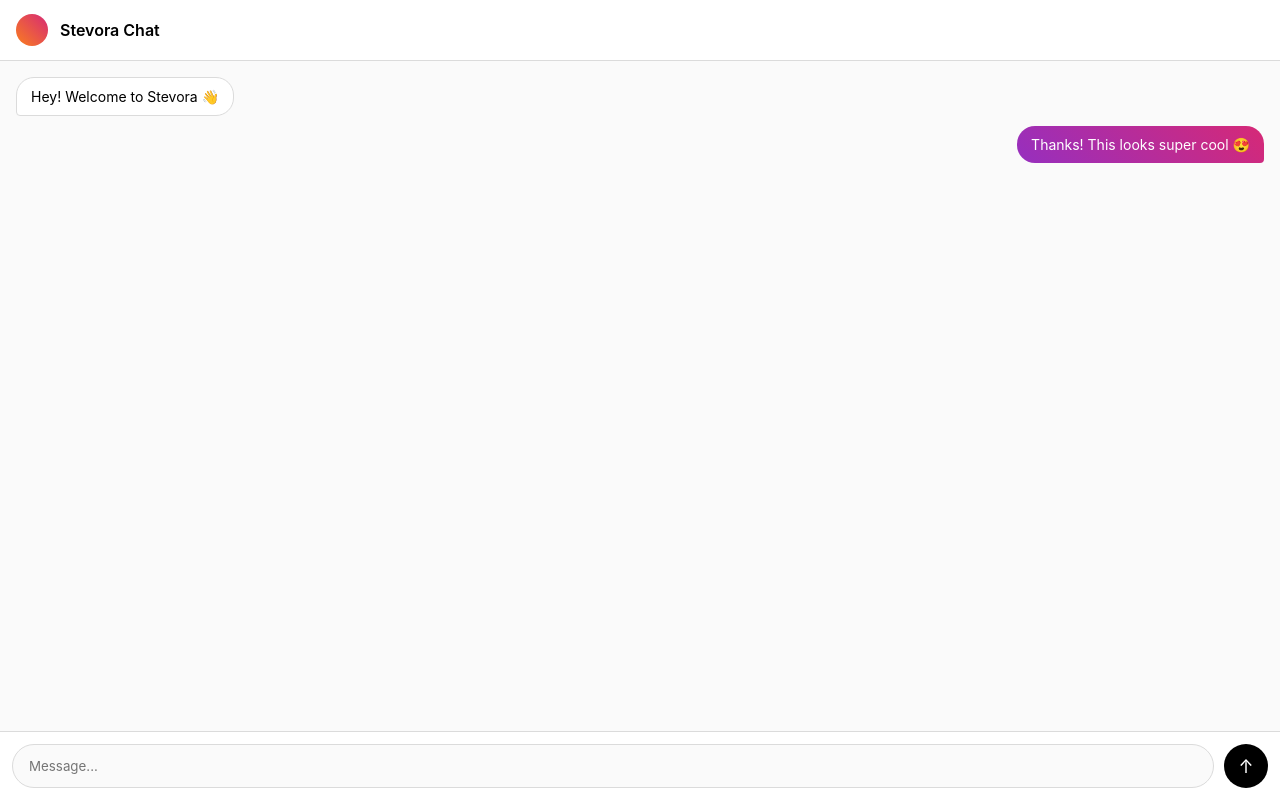
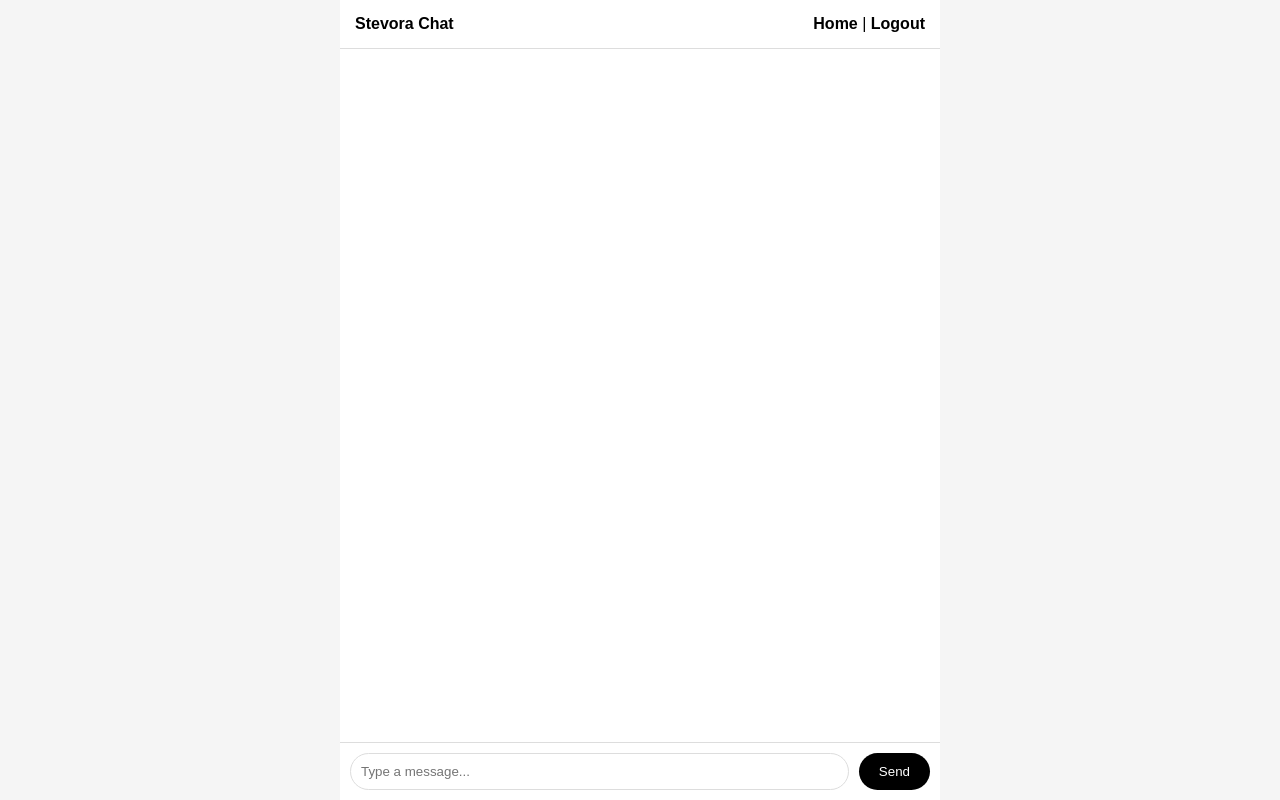
Before and after one commit to officialsteve19/stevora, a Flask app: page /chat in a window 1280 px wide. Run offline with Flask 3, Linux system fonts and the light colour scheme; the visitor is signed in with stand-in values (Sample User, id 1); data that the repository does not hold is empty; some libraries are stand-ins or nearby versions.

Commit message:
fix all templates

```diff
--- a/static/style.css
+++ b/static/style.css
@@ -1,30 +1,9 @@
-* {margin:0;padding:0;box-sizing:border-box;font-family:'Inter','Segoe UI',sans-serif}
-body{background:#060606;color:#fff;min-height:100vh}
-.container{width:100%;max-width:420px;margin:0 auto;padding:20px;display:flex;flex-direction:column;justify-content:center;min-height:100vh}
-.logo{text-align:center;margin-bottom:25px}
-.logo h1{font-size:36px;letter-spacing:3px;font-weight:900}
-.logo h1 span{color:#25D366}
-.logo p{color:#666;font-size:13px;margin-top:6px;letter-spacing:1px}
-.card{background:#121212;padding:28px;border-radius:24px;border:1px solid #1e1e1e;box-shadow:0 20px 60px rgba(0,0,0,0.5)}
-input{width:100%;padding:15px;margin:9px 0;background:#0e0e0e;border:1px solid #222;border-radius:12px;color:#fff;outline:none;transition:0.2s}
-input:focus{border-color:#25D366;background:#111}
-button{width:100%;padding:15px;margin-top:18px;background:#fff;color:#000;border:none;border-radius:12px;font-weight:800;font-size:15px;cursor:pointer;transition:0.2s}
-button:hover{background:#25D366;transform:translateY(-1px)}
-.links{text-align:center;margin-top:16px}
-a{color:#25D366;text-decoration:none;font-size:14px}
-.home-wrap{width:100%;max-width:480px;margin:0 auto;background:#0a0a0a;min-height:100vh;border-left:1px solid #1a1a1a;border-right:1px solid #1a1a1a}
-.header{padding:18px 20px;background:#121212;display:flex;justify-content:space-between;align-items:center;position:sticky;top:0;z-index:10;border-bottom:1px solid #1e1e1e}
-.user-item{padding:14px 18px;border-bottom:1px solid #141414;display:flex;justify-content:space-between;align-items:center;cursor:pointer;transition:0.15s}
-.user-item:hover{background:#141414}
-.user-left{display:flex;gap:13px;align-items:center}
-.avatar{width:48px;height:48px;background:linear-gradient(135deg,#25D366,#128C7E);border-radius:50%;display:flex;justify-content:center;align-items:center;font-weight:900;color:#000;font-size:18px}
-.last-msg{color:#666;font-size:13px;margin-top:2px;white-space:nowrap;overflow:hidden;text-overflow:ellipsis;max-width:180px}
-.chat-box{height:calc(100vh - 130px);overflow-y:auto;padding:18px;display:flex;flex-direction:column;gap:8px;background:#060606;background-image: radial-gradient(#1a1a1a 1px, transparent 1px);background-size:20px 20px}
-.msg{max-width:75%;padding:10px 14px 18px 14px;border-radius:18px;font-size:14.5px;position:relative;line-height:1.3}
-.msg.time{position:absolute;bottom:4px;right:10px;font-size:10px;color:rgba(0,0,0,0.6)}
-.other.time{color:#666}
-.me{align-self:flex-end;background:#25D366;color:#000;border-bottom-right-radius:4px}
-.other{align-self:flex-start;background:#1e1e1e;color:#fff;border-bottom-left-radius:4px}
-.chat-input{display:flex;padding:12px;background:#121212;gap:10px;border-top:1px solid #1e1e1e;position:sticky;bottom:0}
-.chat-input input{flex:1;margin:0;border-radius:25px;padding-left:18px}
-.chat-input button{width:50px;height:50px;border-radius:50%;margin:0;padding:0;display:flex;justify-content:center;align-items:center}
+*{margin:0;padding:0;box-sizing:border-box;font-family:Arial}
+body{background:#f5f5f5}
+.container{display:flex;justify-content:center;align-items:center;min-height:100vh;padding:20px}
+.form-box{background:white;padding:40px;border-radius:12px;width:100%;max-width:400px;box-shadow:0 2px 10px rgba(0,0,0,0.1)}
+.form-box h1{margin-bottom:10px}
+.form-box p{color:#666;margin-bottom:20px}
+.form-box input{width:100%;padding:12px;margin:8px 0;border:1px solid #ddd;border-radius:8px}
+.form-box button{width:100%;padding:12px;background:#000;color:white;border:none;border-radius:8px;margin-top:10px;cursor:pointer}
+a{color:#000;font-weight:bold;text-decoration:none}
--- a/templates/chat.html
+++ b/templates/chat.html
@@ -1,46 +1,24 @@
 <!DOCTYPE html>
-<html>
-<head>
-<meta name="viewport" content="width=device-width, initial-scale=1.0">
-<style>
-*{margin:0;box-sizing:border-box;font-family:Inter,sans-serif}
-body{background:#fff;display:flex;flex-direction:column;height:100vh}
-.top{padding:14px 16px;border-bottom:1px solid #dbdbdb;display:flex;align-items:center;gap:12px}
-.avatar{width:32px;height:32px;border-radius:50%;background:linear-gradient(45deg,#fa7e1e,#d62976)}
-.name{font-weight:600}
-.messages{flex:1;padding:16px;overflow-y:auto;background:#fafafa;display:flex;flex-direction:column;gap:10px}
-.bubble{max-width:70%;padding:10px 14px;border-radius:18px;font-size:14px}
-.me{align-self:flex-end;background:linear-gradient(45deg,#962fbf,#d62976);color:white;border-bottom-right-radius:4px}
-.them{align-self:flex-start;background:white;border:1px solid #dbdbdb;border-bottom-left-radius:4px}
-.input-area{padding:12px;border-top:1px solid #dbdbdb;display:flex;gap:10px}
-.input-area input{flex:1;padding:12px 16px;border:1px solid #dbdbdb;border-radius:24px;outline:none;background:#fafafa}
-.input-area button{width:44px;height:44px;border-radius:50%;border:none;background:#000;color:white;font-size:18px;cursor:pointer}
-.nav{position:fixed;bottom:60px;left:0;right:0;display:none}
-@media(max-width:600px){.nav{display:flex;justify-content:space-around;padding:10px;background:white;border-top:1px solid #dbdbdb;position:fixed;bottom:0;left:0;right:0}}
-</style>
-</head>
+<html><head><link rel="stylesheet" href="{{ url_for('static', filename='style.css') }}"><meta name="viewport" content="width=device-width, initial-scale=1.0">
+<title>Chat</title><script src="https://cdn.socket.io/4.0.0/socket.io.min.js"></script></head>
 <body>
-<div class="top"><div class="avatar"></div><div class="name">Stevora Chat</div></div>
-<div class="messages" id="msgs">
-<div class="bubble them">Hey! Welcome to Stevora 👋</div>
-<div class="bubble me">Thanks! This looks super cool 😍</div>
+<div style="max-width:600px;margin:auto;background:white;height:100vh;display:flex;flex-direction:column">
+<div style="padding:15px;border-bottom:1px solid #ddd;display:flex;justify-content:space-between"><b>Stevora Chat</b><div><a href="/home">Home</a> | <a href="/logout">Logout</a></div></div>
+<div id="messages" style="flex:1;overflow-y:auto;padding:15px">
+{% for m in messages %}<p><b>{{ m['username'] }}:</b> {{ m['message'] }}</p>{% endfor %}
 </div>
-<div class="input-area">
-<input id="msgInput" placeholder="Message...">
-<button onclick="send()">↑</button>
+<div style="padding:10px;display:flex;gap:10px;border-top:1px solid #ddd"><input id="msg" style="flex:1;padding:10px;border:1px solid #ddd;border-radius:20px" placeholder="Type a message..."><button onclick="send()" style="padding:10px 20px;border-radius:20px;border:none;background:black;color:white">Send</button></div>
 </div>
-<script src="https://cdn.socket.io/4.5.4/socket.io.min.js"></script>
 <script>
-const socket = io();
+var socket = io();
+var username = "{{ username }}";
+socket.on('message', data=>{
+  document.getElementById('messages').innerHTML += `<p><b>${data.username}:</b> ${data.message}</p>`;
+});
 function send(){
-let i=document.getElementById('msgInput'); if(!i.value)return;
-let div=document.createElement('div'); div.className='bubble me'; div.textContent=i.value;
-document.getElementById('msgs').appendChild(div); socket.emit('message',i.value); i.value='';
+  let input=document.getElementById('msg');
+  if(input.value){socket.emit('message', input.value); input.value='';}
 }
-socket.on('message', m=>{
-let div=document.createElement('div'); div.className='bubble them'; div.textContent=m;
-document.getElementById('msgs').appendChild(div);
-});
+document.getElementById('msg').addEventListener('keypress', e=>{if(e.key==='Enter')send();});
 </script>
-</body>
-</html>
+</body></html>
```
Also changed, not shown: templates/home.html (+7 -31 lines).
